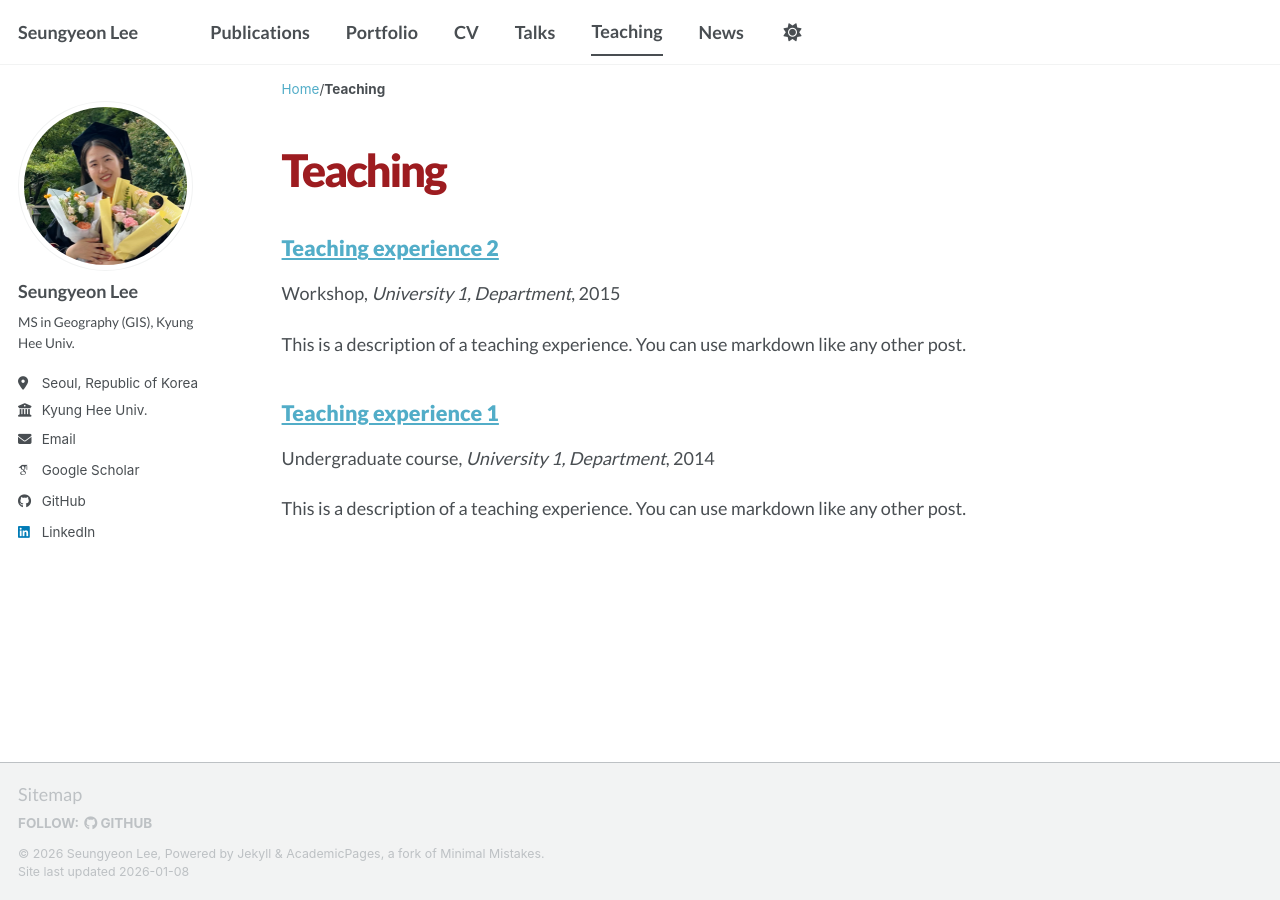
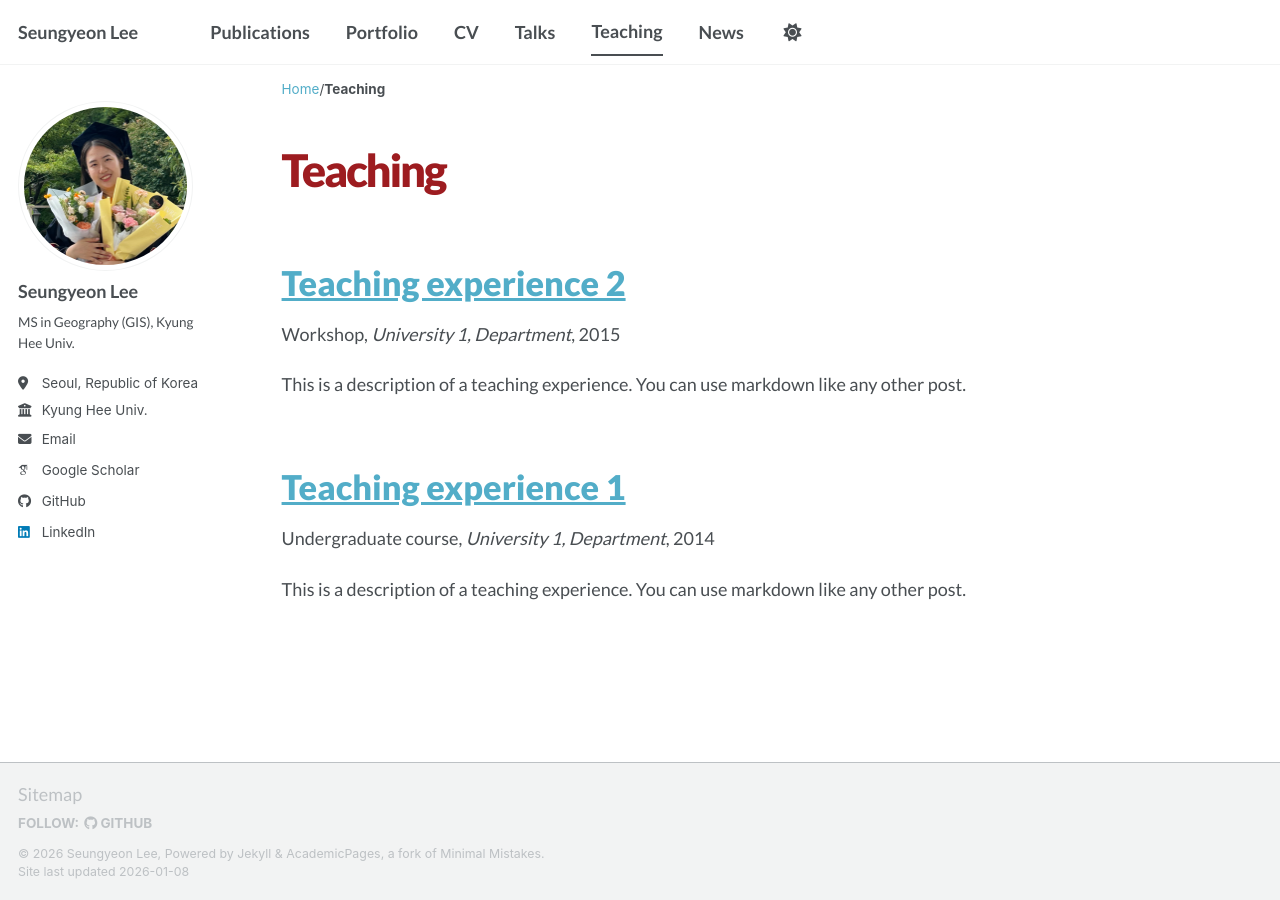
Before and after one commit to seungyeon677/seungyeon677.github.io, a Jekyll site: the page built from _pages/teaching.html, in a window 1280 px wide. Built offline with Jekyll 4.4.1, drawn with Linux system fonts in a browser that asks for light colours; some web fonts are replaced; a script bundle is joined from its source files by our own code; library files that are not in the unit come from our copies.

Commit message:
Update head.html

```diff
--- a/_includes/head.html
+++ b/_includes/head.html
@@ -39,14 +39,14 @@
     color: #9D1C20 !important;
   }
 
-  h1 {
+  h1, h2 {
     font-size: 1.9rem !important;
     font-weight: 750 !important;
   }
 
-  h2 {
-    font-size: 1.2rem !important;
-    font-weight: 750 !important;
+  h3 {
+    font-size: 1.0rem !important;
+    font-weight: 700 !important;
   }
 
   /* 사이드바를 제외한 '본문 영역'만 폰트 사이즈 줄이기 */
```
